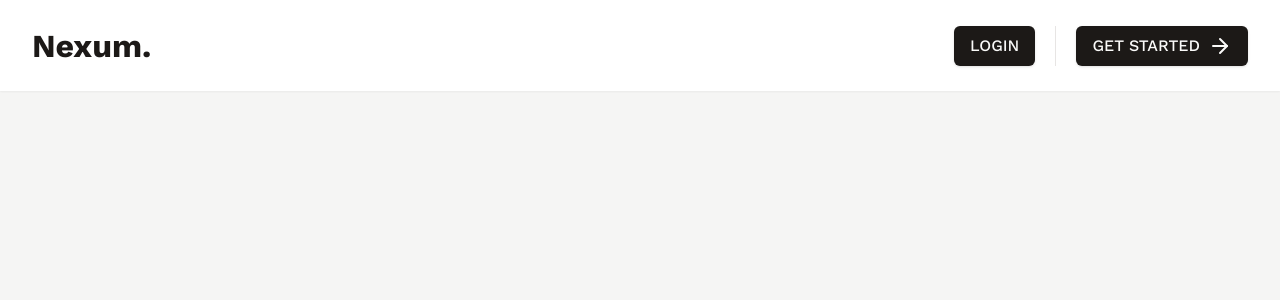
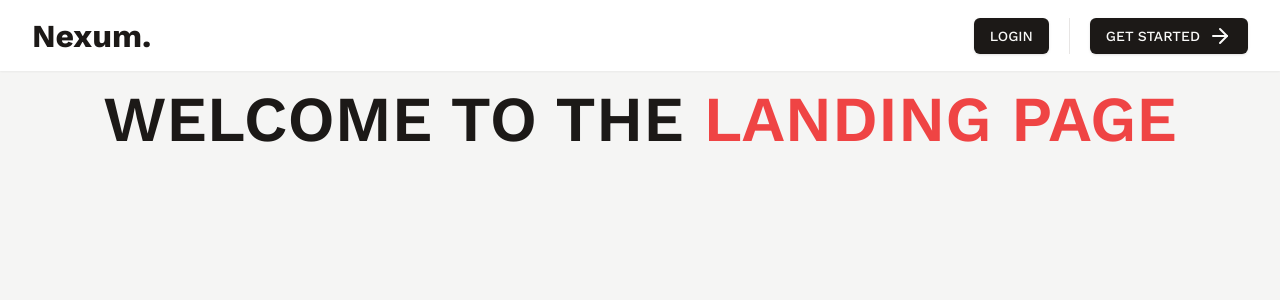
Before and after one commit to chinmayweb3/nexum, a Next.js app: page / in a window 1280 px wide. Shown: the top 300 px of the page. Built offline with nearby package versions, Linux system fonts and the light colour scheme.

Commit message:
"Update page layouts, add welcome message, and modify navbar and page wrapper components"

```diff
--- a/src/app/page.tsx
+++ b/src/app/page.tsx
@@ -1,11 +1,16 @@
 import PageWrapper from "@/components/PageWrapper";
 import { Button } from "@/components/ui/button";
+import { Span } from "next/dist/trace";
 import Image from "next/image";
 
 export default function Home() {
   return (
     <PageWrapper>
-      {/* <section className="min-h-screen bg-slate-500 "></section> */}
+      <section className="container self-center flex justify-center items-center ">
+        <h1 className="text-[64px] font-semibold">
+          WELCOME TO THE <span className="text-destructive">LANDING PAGE</span>
+        </h1>
+      </section>
       {/* <section className="min-h-screen bg-slate-700"></section> */}
     </PageWrapper>
   );
--- a/src/app/sign-in/[[...sign-in]]/page.tsx
+++ b/src/app/sign-in/[[...sign-in]]/page.tsx
@@ -1,5 +1,9 @@
 import { SignIn } from "@clerk/nextjs";
 
 export default function Page() {
-  return <SignIn />;
+  return (
+    <div className="h-[100vh] backdrop-blur-md flex justify-center items-center">
+      <SignIn />
+    </div>
+  );
 }
--- a/src/app/sign-up/[[...sign-up]]/page.tsx
+++ b/src/app/sign-up/[[...sign-up]]/page.tsx
@@ -2,7 +2,7 @@ import { SignUp } from "@clerk/nextjs";
 
 export default function Page() {
   return (
-    <div className="h-[100vh] flex justify-center items-center ">
+    <div className="h-[100vh] backdrop-blur-md flex justify-center items-center">
       <SignUp />
     </div>
   );
--- a/src/components/Navbar.tsx
+++ b/src/components/Navbar.tsx
@@ -7,23 +7,17 @@ import { ArrowRight } from "lucide-react";
 
 const Navbar = () => {
   return (
-    <header className="absolute w-full flex items-center bg-background h-[91px] shadow-sm ">
+    <header className="absolute w-full z-[10] flex items-center bg-background h-[71px] shadow-sm ">
       <div className="container flex items-center justify-between">
         <Link href={"/"} className="inline-block text-[32px] font-bold ">
           Nexum.
         </Link>
         <div className="flex gap-[20px]">
-          <Link
-            href={"/sign-in"}
-            className={cn(buttonVariants(), "text-[16px] py-[20px]")}
-          >
+          <Link href={"/sign-in"} className={cn(buttonVariants())}>
             LOGIN
           </Link>
           <Separator className="h-auto" orientation="vertical" />
-          <Link
-            href={"/sign-up"}
-            className={cn(buttonVariants(), "text-[16px] py-[20px]")}
-          >
+          <Link href={"/sign-up"} className={cn(buttonVariants())}>
             GET STARTED <ArrowRight className="ml-[8px]" size={24} />
           </Link>
         </div>
--- a/src/components/PageWrapper.tsx
+++ b/src/components/PageWrapper.tsx
@@ -1,7 +1,9 @@
 import React, { PropsWithChildren } from "react";
 
 const PageWrapper = ({ children }: PropsWithChildren) => {
-  return <main className="pt-[91px] min-h-[100vh]">{children}</main>;
+  return (
+    <main className="pt-[71px] min-h-[100vh] flex flex-col">{children}</main>
+  );
 };
 
 export default PageWrapper;
```
